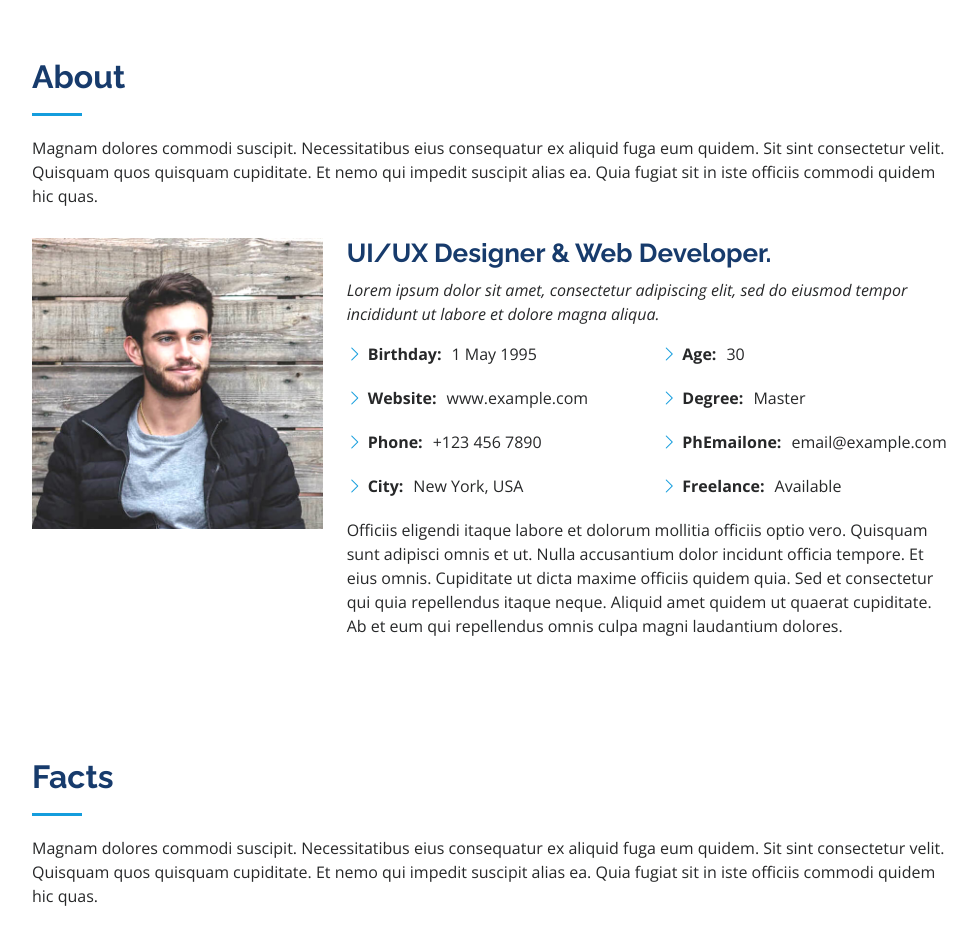
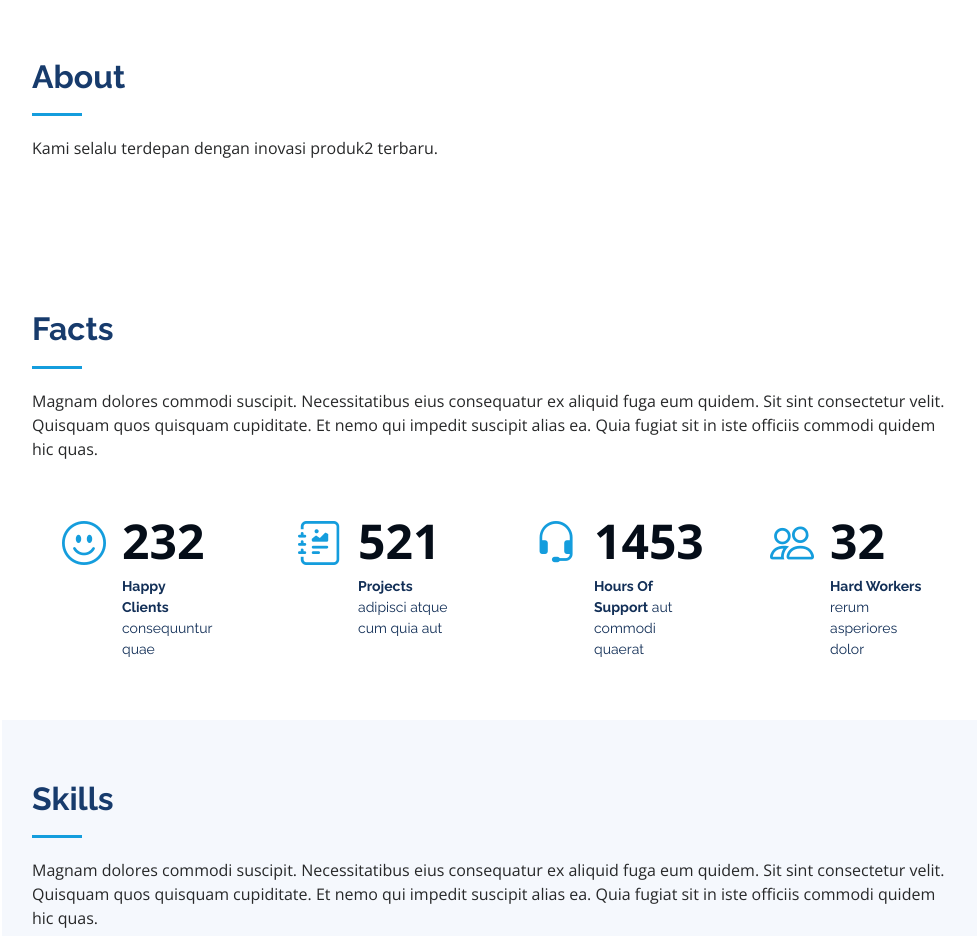
Before and after one commit to zwitsytekno/zwitsytekno.github.io, a plain HTML site: page index.html in a window 1280 px wide. Shown: the part 802-1738 px from the top of the page, without its empty margins (298-1275 px from the left). Drawn offline with nearby package versions, Linux system fonts and the light colour scheme.

Commit message:
Update index.html

```diff
--- a/index.html
+++ b/index.html
@@ -74,7 +74,7 @@
   <section id="hero" class="d-flex flex-column justify-content-center align-items-center">
     <div class="hero-container" data-aos="fade-in">
       <h1>Zwitsy Tekno</h1>
-      <p>Kami <span class="typed" data-typed-items="Teknisi CCTV, IT, Freelancer"></span></p>
+      <p>Kami <span class="typed" data-typed-items="Teknisi CCTV, IT, Freelancer, Photographer"></span></p>
     </div>
   </section><!-- End Hero -->
 
@@ -86,45 +86,10 @@
 
         <div class="section-title">
           <h2>About</h2>
-          <p>Magnam dolores commodi suscipit. Necessitatibus eius consequatur ex aliquid fuga eum quidem. Sit sint consectetur velit. Quisquam quos quisquam cupiditate. Et nemo qui impedit suscipit alias ea. Quia fugiat sit in iste officiis commodi quidem hic quas.</p>
+          <p>Kami selalu terdepan dengan inovasi produk2 terbaru.</p>
         </div>
 
-        <div class="row">
-          <div class="col-lg-4" data-aos="fade-right">
-            <img src="assets/img/profile-img.jpg" class="img-fluid" alt="">
-          </div>
-          <div class="col-lg-8 pt-4 pt-lg-0 content" data-aos="fade-left">
-            <h3>UI/UX Designer &amp; Web Developer.</h3>
-            <p class="fst-italic">
-              Lorem ipsum dolor sit amet, consectetur adipiscing elit, sed do eiusmod tempor incididunt ut labore et dolore
-              magna aliqua.
-            </p>
-            <div class="row">
-              <div class="col-lg-6">
-                <ul>
-                  <li><i class="bi bi-chevron-right"></i> <strong>Birthday:</strong> <span>1 May 1995</span></li>
-                  <li><i class="bi bi-chevron-right"></i> <strong>Website:</strong> <span>www.example.com</span></li>
-                  <li><i class="bi bi-chevron-right"></i> <strong>Phone:</strong> <span>+123 456 7890</span></li>
-                  <li><i class="bi bi-chevron-right"></i> <strong>City:</strong> <span>New York, USA</span></li>
-                </ul>
-              </div>
-              <div class="col-lg-6">
-                <ul>
-                  <li><i class="bi bi-chevron-right"></i> <strong>Age:</strong> <span>30</span></li>
-                  <li><i class="bi bi-chevron-right"></i> <strong>Degree:</strong> <span>Master</span></li>
-                  <li><i class="bi bi-chevron-right"></i> <strong>PhEmailone:</strong> <span>email@example.com</span></li>
-                  <li><i class="bi bi-chevron-right"></i> <strong>Freelance:</strong> <span>Available</span></li>
-                </ul>
-              </div>
-            </div>
-            <p>
-              Officiis eligendi itaque labore et dolorum mollitia officiis optio vero. Quisquam sunt adipisci omnis et ut. Nulla accusantium dolor incidunt officia tempore. Et eius omnis.
-              Cupiditate ut dicta maxime officiis quidem quia. Sed et consectetur qui quia repellendus itaque neque. Aliquid amet quidem ut quaerat cupiditate. Ab et eum qui repellendus omnis culpa magni laudantium dolores.
-            </p>
-          </div>
-        </div>
 
-      </div>
     </section><!-- End About Section -->
 
     <!-- ======= Facts Section ======= -->
```
